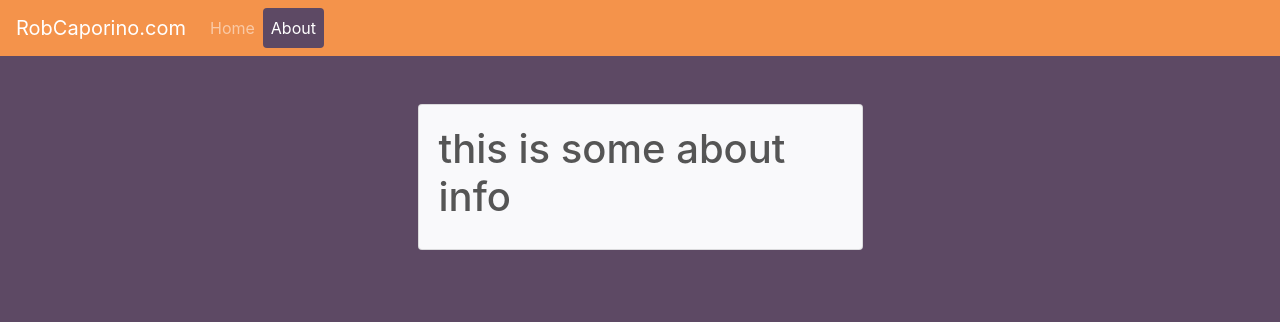
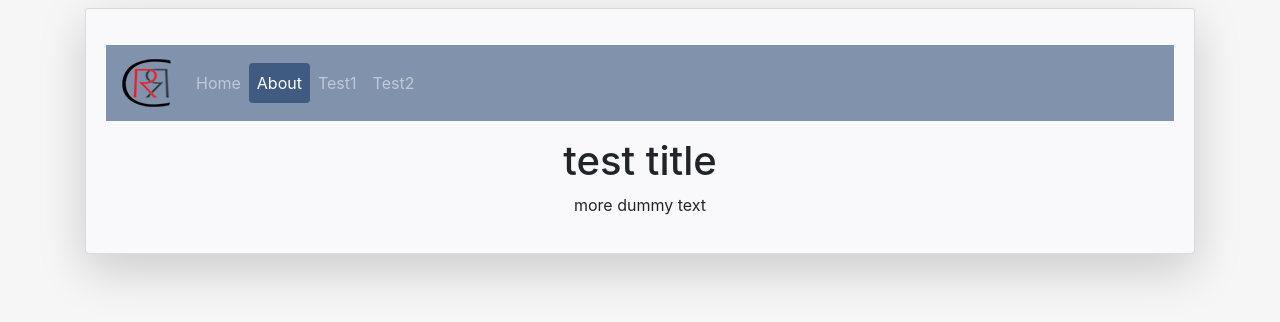
Before and after one commit to rcaporino/mywebsite, a Vue app: page /about in a window 1280 px wide. Shown: the top 322 px of the page. Built offline with nearby package versions, Linux system fonts and the light colour scheme.

Commit message:
Changed color scheme, created transition effect, added small bio (needs more)

```diff
--- a/src/App.vue
+++ b/src/App.vue
@@ -1,28 +1,81 @@
 <template>
   <div>
-    <app-header></app-header>
+    <!-- <app-header> </app-header> -->
+    <app-header v-bind="hideSm"></app-header>
     <b-container>
-      <b-row align-h="center" class="mt-5">
-        <b-col cols="5">
-          <router-view></router-view>
+      <b-row>
+        <b-col cols="12">
+          <b-card class="mt-2 shadow-lg" bg-varient="primary">
+            <!-- <template v-slot:header>
+              <app-header v-bind="showMedPlus"></app-header>
+            </template> -->
+            <app-header v-bind="showMedPlus"></app-header>
+            <transition :name="transitionName" mode="out-in">
+              <router-view></router-view>
+            </transition>
+          </b-card>
         </b-col>
       </b-row>
     </b-container>
-    <div style="height 200px; width: 200px;"></div>
   </div>
 </template>
 
 <script>
 import Header from './components/Header.vue';
 export default {
+  data() {
+    return {
+      hideSm: {
+        class: "d-md-none"
+      },
+      showMedPlus: {
+        class: "d-none d-md-block"
+      },
+      arrayOfPages: [
+        "/", "/about", "/testroute1", "/testroute2"
+      ],
+      transitionName: "slide"
+    }
+  },
   components: {
     appHeader: Header
-  }
+  },
+  created() {
+    this.$router.beforeEach((to, from, next) => {
+      const toIndex = this.arrayOfPages.indexOf(to.path);
+      const fromIndex = this.arrayOfPages.indexOf(from.path);
+      this.transitionName = toIndex < fromIndex ? 'slide-right' : 'slide-left';
+      next();
+    });
+  },
 }
 </script>
 
 <style>
 body {
-  background: #5d4964 !important;
+  background-color: #f6f6f6;
+}
+
+
+.slide-left-enter-active,
+.slide-left-leave-active,
+.slide-right-enter-active,
+.slide-right-leave-active {
+  transition-duration: 0.4s;
+  transition-property: height, opacity, transform;
+  transition-timing-function: cubic-bezier(0.5, 0, 0.1, 1);
+  overflow: hidden;
+}
+
+.slide-left-enter,
+.slide-right-leave-active {
+  opacity: 0;
+  transform: translate(2em, 0);
+}
+
+.slide-left-leave-active,
+.slide-right-enter {
+  opacity: 0;
+  transform: translate(-2em, 0);
 }
 </style>
--- a/src/components/Header.vue
+++ b/src/components/Header.vue
@@ -1,16 +1,25 @@
 <template>
-  <div>
-        <b-navbar toggleable="lg" type="dark" class="nav-header">
+  <div class="mt-3 m-0">
+        <b-navbar toggleable="md" type="dark" class="nav-header">
             <b-navbar-toggle target="nav-collapse"></b-navbar-toggle>
 
             <b-collapse id="nav-collapse" is-nav>
-                <b-navbar-brand to="/">RobCaporino.com</b-navbar-brand>
+                <b-navbar-brand to="/">
+                    <img src="../assets/R.Caporino_logo5.png" alt="logo" class="d-inline-block align-center">
+
+                </b-navbar-brand>
                 <b-navbar-nav align="center">
                     <b-nav pills vertical align="center">
                         <b-nav-item vertical align="center" to="/" exact-active-class="active">Home</b-nav-item>
                     </b-nav>
                     <b-nav pills vertical align="center">
                         <b-nav-item vertical align="center" to="/about" exact-active-class="active">About</b-nav-item>
+                    </b-nav>
+                    <b-nav pills vertical align="center">
+                        <b-nav-item vertical align="center" to="/testroute1" exact-active-class="active">Test1</b-nav-item>
+                    </b-nav>
+                    <b-nav pills vertical align="center">
+                        <b-nav-item vertical align="center" to="/testroute2" exact-active-class="active">Test2</b-nav-item>
                     </b-nav>
                 </b-navbar-nav>
             </b-collapse>
@@ -25,15 +34,16 @@ export default {
 
 <style>
 .nav-header{
-    background-color: #f4934b;
+    background-color: #8092ac;
 }
 
 .active {
     /* background-color: #f59e5d !important; */
-    background-color: #5D4964 !important;
+    background-color: #405b82 !important;
 }
 
 .nav-pills:hover {
-    background-color: #d98c53 !important;
+    background-color: #bfc8d5 !important;
+    border-radius: 5px;
 }
 </style>
--- a/src/router/index.js
+++ b/src/router/index.js
@@ -1,6 +1,10 @@
 import Vue from "vue";
 import VueRouter from "vue-router";
 import Home from "../views/Home.vue";
+import About from "../views/About.vue";
+import Test1 from "../views/Test1.vue";
+import Test2 from "../views/Test2.vue";Test1
+
 
 Vue.use(VueRouter);
 
@@ -16,8 +20,19 @@ const routes = [
     // route level code-splitting
     // this generates a separate chunk (about.[hash].js) for this route
     // which is lazy-loaded when the route is visited.
-    component: () =>
-      import(/* webpackChunkName: "about" */ "../views/About.vue")
+    // component: () =>
+    //   import(/* webpackChunkName: "about" */ "../views/About.vue")
+    component: About
+  },
+  {
+    path: "/testroute1",
+    name: "Test1",
+    component: Test1
+  },
+  {
+    path: "/testroute2",
+    name: "Test2",
+    component: Test2
   }
 ];
 
--- a/src/views/About.vue
+++ b/src/views/About.vue
@@ -1,7 +1,14 @@
 <template>
-  <b-card>
-    <b-card-text>
-      <h1>this is some about info</h1>
-    </b-card-text>
-  </b-card>
+  <b-row align-h="center" class="mt-3 m-0" cols="1" cols-md="2" align-content="center">
+      <b-col xs="auto" sm="auto" md="auto" lg="8">
+          <h1 class="text-center">test title</h1>
+          <p class="text-center">more dummy text</p>
+      </b-col>
+    </b-row>
 </template>
+
+<script>
+export default {
+  name: "About"
+}
+</script>
--- a/src/views/Home.vue
+++ b/src/views/Home.vue
@@ -1,18 +1,29 @@
 <template>
-  <div>
-  <b-card>
-    <b-card-text>
-      This is some content within the default <samp>&lt;b-card-body&gt;</samp> block of the
-      <samp>&lt;b-card&gt;</samp> component. Notice the padding between the card's border and this
-      gray <samp>&lt;div&gt;</samp>.
-    </b-card-text>
-  </b-card>
-</div>
+    <div>
+      <b-row align-h="center" class="mt-3 m-4" cols="1" cols-md="2" align-content="center">
+        <b-col xs="auto" sm="auto" md="auto" lg="3" xl="3">
+        <b-img src='../assets/headshot.png' alt="Image of Rob Caporino" v-bind="imageProps" rounded="circle" class="mx-auto d-block"></b-img>
+        </b-col>
+        <b-col xs="auto" sm="auto" md="auto" lg="8">
+        <h1 class="text-center text-lg-left">Rob Caporino</h1>
+        <br>
+        <p>Hello! My name is Rob Caporino, I am a recent graduate from Saint Joseph's College with a bachelors in Math and Computer Science.</p>
+        </b-col>
+      </b-row>
+    </div>
 </template>
 
 <script>
 export default {
   name: "Home",
+  data() {
+    return {
+      imageProps: {
+        width:200,
+        height:200
+      }
+    }
+  }
 };
 </script>
 
--- /dev/null
+++ b/src/views/Test1.vue
@@ -0,0 +1,20 @@
+<template>
+  <div>
+      <b-row align-h="center" class="mt-3 m-0" cols="1" cols-md="2" align-content="center">
+      <b-col xs="auto" sm="auto" md="auto" lg="8">
+          <h1 class="text-center">Test Route 1</h1>
+          <p class="text-center">This is route 1 test</p>
+      </b-col>
+    </b-row>
+  </div>
+</template>
+
+<script>
+export default {
+    name: "Test1"
+}
+</script>
+
+<style>
+
+</style>
--- /dev/null
+++ b/src/views/Test2.vue
@@ -0,0 +1,20 @@
+<template>
+  <div>
+      <b-row align-h="center" class="mt-3 m-0" cols="1" cols-md="2" align-content="center">
+      <b-col xs="auto" sm="auto" md="auto" lg="8">
+          <h1 class="text-center">Test Route 2</h1>
+          <p class="text-center">This is route 2 test</p>
+      </b-col>
+    </b-row>
+  </div>
+</template>
+
+<script>
+export default {
+    name: "Test2"
+}
+</script>
+
+<style>
+
+</style>
```
Also changed, not shown: src/assets/R.Caporino_logo5.png (added), 1 other file (tests, documents, lock files or other folders).
